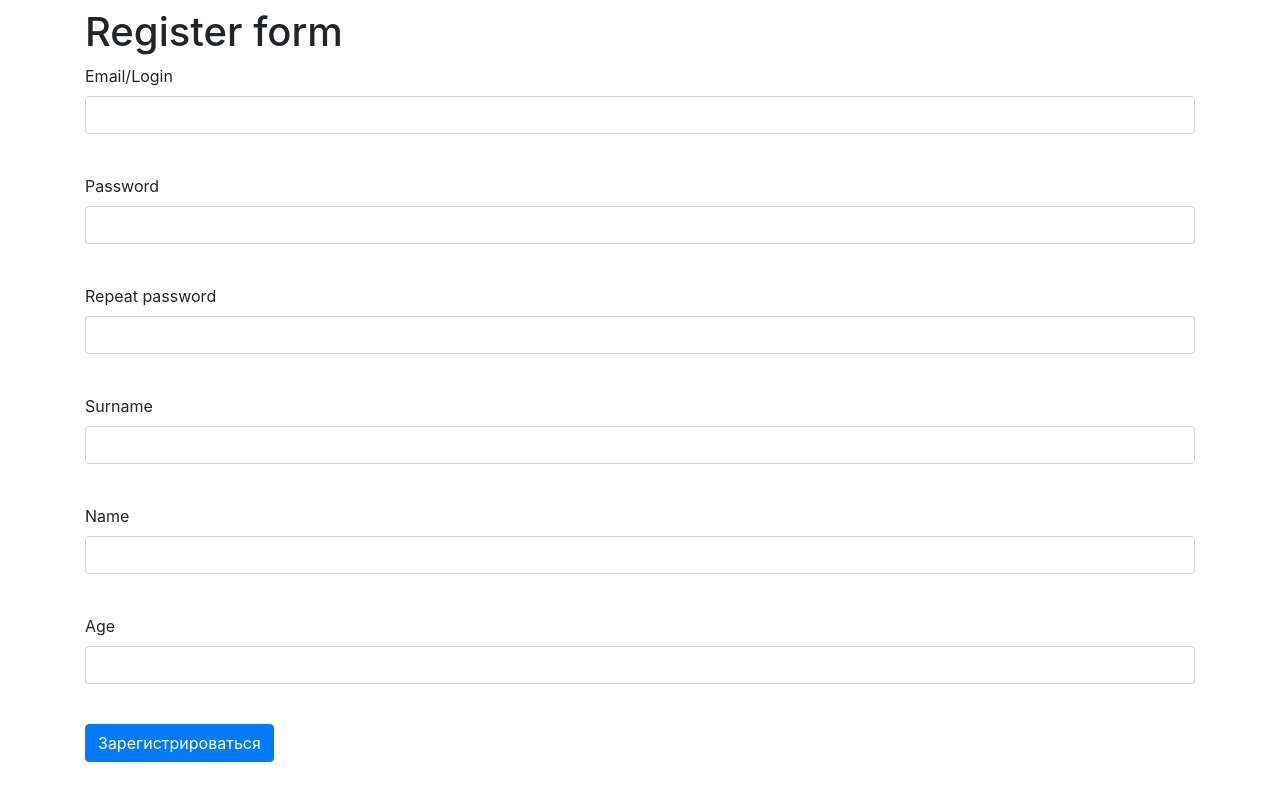
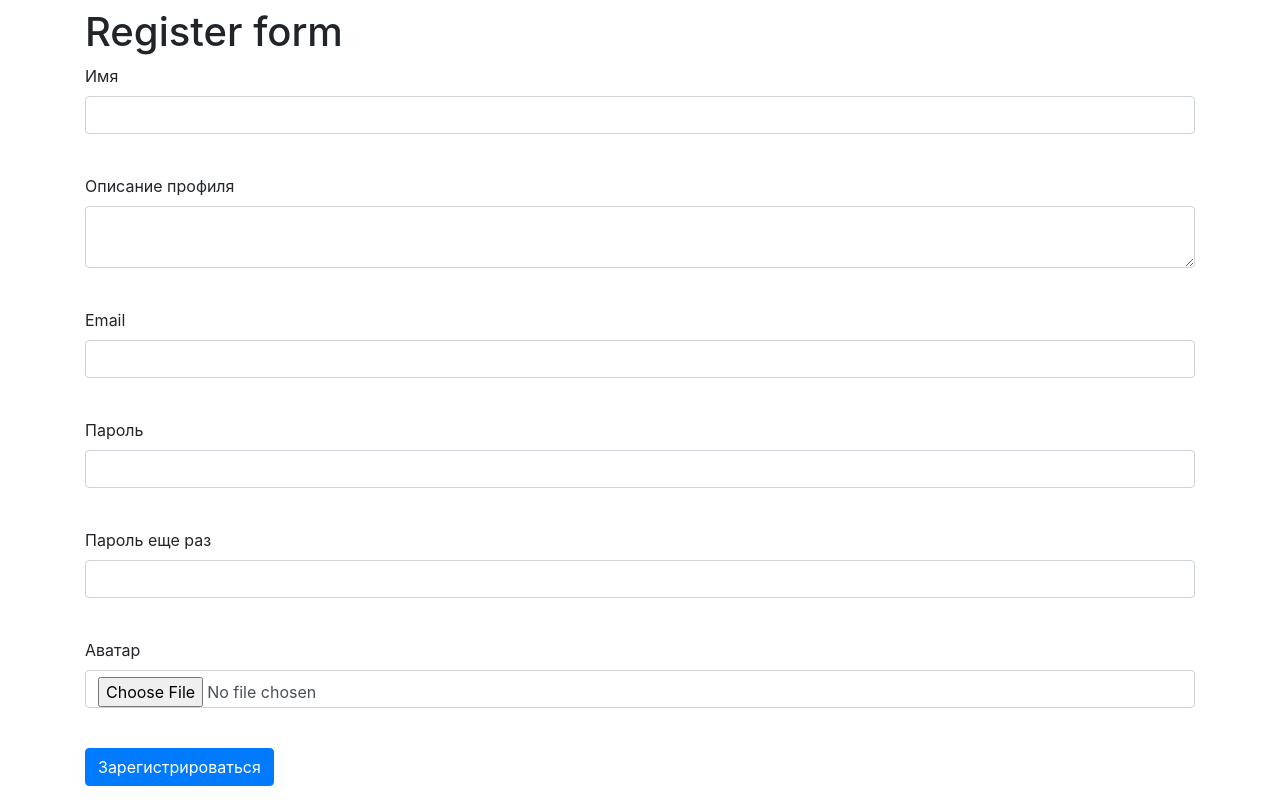
Before and after one commit to zhbuni/soundStorage, a Flask app: page /register in a window 1280 px wide. Shown: the part 48-850 px from the top of the page. Before the commit the page ends 810 px from the top, so only its background shows below. Run offline with Flask 2, Linux system fonts and the light colour scheme; some libraries are stand-ins or nearby versions.

Commit message:
связка звука с юзером, загрузка аватарки

```diff
--- a/data/sounds.py
+++ b/data/sounds.py
@@ -14,3 +14,6 @@ class Sound(SqlAlchemyBase):
     description = sqlalchemy.Column(sqlalchemy.String, nullable=True)
     downloads = sqlalchemy.Column(sqlalchemy.Integer, default=0)
     datetime = sqlalchemy.Column(sqlalchemy.DateTime, default=datetime.datetime.now)
+
+    author_id = sqlalchemy.Column(sqlalchemy.Integer, sqlalchemy.ForeignKey('users.id'))
+    user = orm.relation('User')
--- a/forms/register.py
+++ b/forms/register.py
@@ -1,14 +1,16 @@
 from flask_wtf import FlaskForm
-from wtforms import PasswordField, StringField, TextAreaField, SubmitField, IntegerField
+from wtforms import PasswordField, StringField, TextAreaField, SubmitField
+from flask_wtf.file import FileField, FileAllowed
 from wtforms.fields.html5 import EmailField
 from wtforms.validators import DataRequired
 
 
 class RegisterForm(FlaskForm):
-    email = EmailField('Email/Login', validators=[DataRequired()])
-    password = PasswordField('Password', validators=[DataRequired()])
-    password_again = PasswordField('Repeat password', validators=[DataRequired()])
-    surname = StringField('Surname', validators=[DataRequired()])
-    name = StringField('Name', validators=[DataRequired()])
-    age = IntegerField('Age', validators=[DataRequired()])
+    nickname = StringField('Имя', validators=[DataRequired()])
+    profile_description = TextAreaField('Описание профиля')
+    email = EmailField('Email', validators=[DataRequired()])
+    password = PasswordField('Пароль', validators=[DataRequired()])
+    password_again = PasswordField('Пароль еще раз', validators=[DataRequired()])
+    file = FileField('Аватар', validators=[FileAllowed(['png', 'jpg', 'jpeg'], 'Только фото png и jpg!')])
+
     submit = SubmitField('Зарегистрироваться')
--- a/main.py
+++ b/main.py
@@ -34,7 +34,7 @@ def load_user(user_id):
 
 
 @app.route('/register', methods=['GET', 'POST'])
-def reqister():
+def register():
     if current_user.is_authenticated:
         return redirect('/')
     form = RegisterForm()
@@ -46,13 +46,34 @@ def reqister():
         if db_sess.query(User).filter(User.email == form.email.data).first():
             return render_template('register.html', title='Регистрация',
                                    form=form,
+                                   message="Эта почта уже зарегестрирована")
+        if db_sess.query(User).filter(User.nickname == form.nickname.data).first():
+            return render_template('register.html', title='Регистрация',
+                                   form=form,
                                    message="Такой пользователь уже есть")
+
         user = User(
-            name=form.name.data,
-            surname=form.surname.data,
+            nickname=form.nickname.data,
+            profile_description=form.profile_description.data,
             email=form.email.data,
-            age=form.age.data,
         )
+
+        file = form.file.data
+        # если пришел файл, то ставим аватарку. если нет, до дефолтную картинку
+        if file:
+            last_id = db_sess.query(User).order_by(User.id.desc()).first()
+            if not last_id:
+                last_id = 0
+            else:
+                last_id = last_id.id
+            filename = secure_filename(file.filename)
+            # создаем название файла с новым именем и оригинальным разширением
+            filename = str(last_id + 1) + '.' + filename.split('.')[-1]
+            user.image = filename
+            file.save(os.path.join('static', 'images/', filename))
+        else:
+            user.image = 'default-profile-picture.jpg'
+
         user.set_password(form.password.data)
         db_sess.add(user)
         db_sess.commit()
@@ -86,7 +107,10 @@ def login():
 @app.route('/')
 def index():
     sounds = db_sess.query(Sound).all()
-    return render_template('index.html', title='Sound Storage', sounds=sounds)
+    data = []
+    for sound in sounds:
+        data.append([sound, db_sess.query(User).get(sound.author_id)])
+    return render_template('index.html', title='Sound Storage', data=data)
 
 
 @app.route('/upload_sound', methods=['GET', 'POST'])
@@ -98,16 +122,20 @@ def upload_sound():
         # получаем файл
         file = form.file.data
         # получаем айди последней записи, чтобы дать имя новой
-        last_id = db_sess.query(Sound).order_by(Sound.id.desc()).first().id
+        last_id = db_sess.query(Sound).order_by(Sound.id.desc()).first()
+        if not last_id:
+            last_id = 1
+        else:
+            last_id = last_id.id
         filename = secure_filename(file.filename)
         # создаем название файла с новым именем и оригинальным разширением
         filename = str(last_id + 1) + '.' + filename.split('.')[-1]
 
-        sound = Sound()
-        # собираем данные с формы
-        sound.name = form.name.data
-        sound.description = form.description.data
-        sound.filename = filename
+        sound = Sound(
+            name=form.name.data,
+            description=form.description.data,
+            filename=filename,
+            user=current_user)
 
         # сохраняем файл и добавляем запись в бд
         file.save(os.path.join('static/sounds/', filename))
--- a/templates/base.html
+++ b/templates/base.html
@@ -17,7 +17,7 @@
 
     <nav style="position: absolute; right: 10px; top: 10px;">
         {% if current_user.is_authenticated %}
-        <a class="navbar-brand" href="/logout">{{ current_user.name }}</a>
+        <a class="navbar-brand" href="/logout">{{ current_user.nickname }}</a>
         {% else %}
         <p>
             <a class="btn btn-primary " href="/register">Зарегистрироваться</a>
--- a/templates/register.html
+++ b/templates/register.html
@@ -11,11 +11,31 @@
 {% extends "base.html" %}
 {% block content %}
     <h1>Register form</h1>
-    {% if message: %}
+    {% if message %}
         <div class="alert alert-danger">{{ message }}</div>
     {%endif%}
-    <form action="" method="post">
+    <form action="" method="post" enctype="multipart/form-data">
         {{ form.hidden_tag() }}
+
+        <p>
+            {{ form.nickname.label }}<br>
+            {{ form.nickname(class="form-control") }}<br>
+            {% for error in form.nickname.errors %}
+                <p class="alert alert-danger" role="alert">
+                    {{ error }}
+                </p>
+            {% endfor %}
+        </p>
+
+        <p>
+            {{ form.profile_description.label }}<br>
+            {{ form.profile_description(class="form-control") }}<br>
+            {% for error in form.profile_description.errors %}
+                <p class="alert alert-danger" role="alert">
+                    {{ error }}
+                </p>
+            {% endfor %}
+        </p>
         <p>
             {{ form.email.label }}<br>
             {{ form.email(class="form-control", type="email") }}<br>
@@ -44,28 +64,10 @@
             {% endfor %}
         </p>
         <p>
-            {{ form.surname.label }}<br>
-            {{ form.surname(class="form-control") }}<br>
-            {% for error in form.surname.errors %}
-                <p class="alert alert-danger" role="alert">
-                    {{ error }}
-                </p>
-            {% endfor %}
-        </p>
-        <p>
-            {{ form.name.label }}<br>
-            {{ form.name(class="form-control") }}<br>
-            {% for error in form.name.errors %}
-                <p class="alert alert-danger" role="alert">
-                    {{ error }}
-                </p>
-            {% endfor %}
-        </p>
-        <p>
-            {{ form.age.label }}<br>
-            {{ form.age(class="form-control") }}<br>
-            {% for error in form.age.errors %}
-                <p class="alert alert-danger" role="alert">
+            {{ form.file.label }}<br>
+            {{ form.file(class="form-control") }}<br>
+            {% for error in form.file.errors %}
+                <p content="alert alert-danger" role="alert">
                     {{ error }}
                 </p>
             {% endfor %}
```
Also changed, not shown: data/users.py (+5 -3 lines), templates/index.html (+9 -7 lines), db/soundStorage.db, 4 other files.
